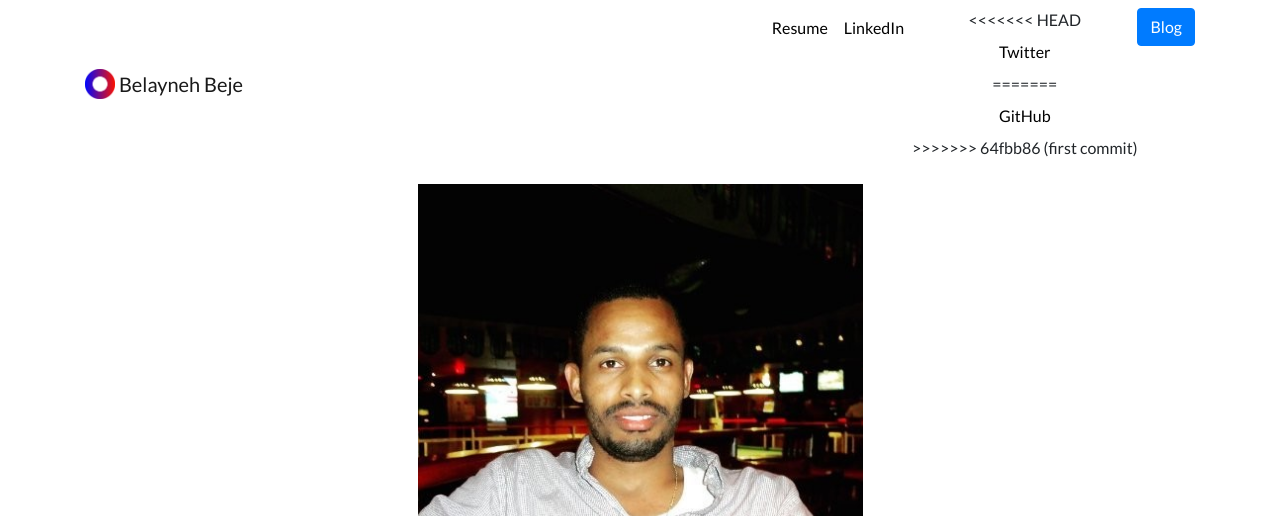
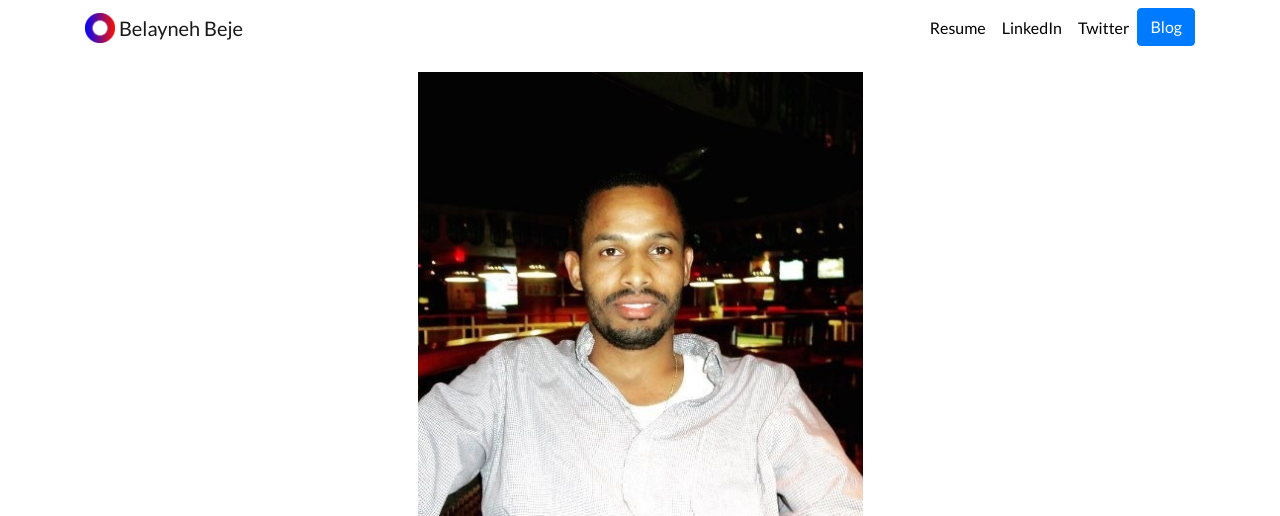
Before and after one commit to belaynehb/django3-personal-portfolio, a Django app: page / in a window 1280 px wide. Shown: the top 516 px of the page. Run offline with Django 4.2, Linux system fonts and the light colour scheme; data that the repository does not hold is empty; some libraries are stand-ins or nearby versions.

Commit message:
mering and accepting change

```diff
--- a/portfolio/templates/portfolio/base.html
+++ b/portfolio/templates/portfolio/base.html
@@ -39,11 +39,7 @@
             <a class="nav-link" href="https://www.linkedin.com/in/belayneh-beje-109a37126/" target="_blank">LinkedIn</a>
           </li>
           <li class="nav-item">
-<<<<<<< HEAD
             <a class="nav-link" href="https://twitter.com/Belayneh13" target="_blank">Twitter</a>
-=======
-            <a class="nav-link" href="https://github.com/belaynehb" target="_blank">GitHub</a>
->>>>>>> 64fbb86 (first commit)
           </li>
           <li>
             <a role="button" href="{% url 'blog:all_blogs' %}" class="btn btn-primary">Blog</a>
```
